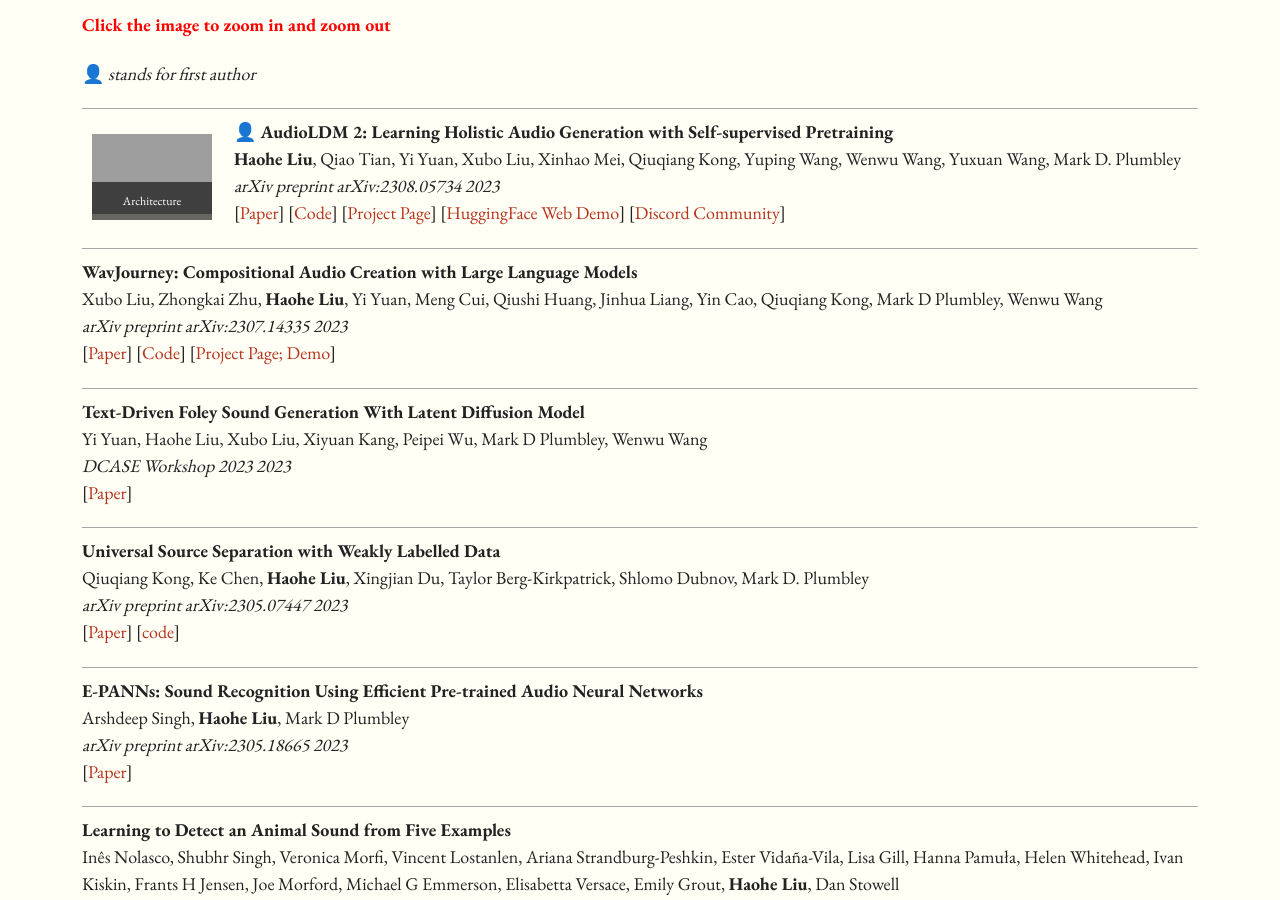
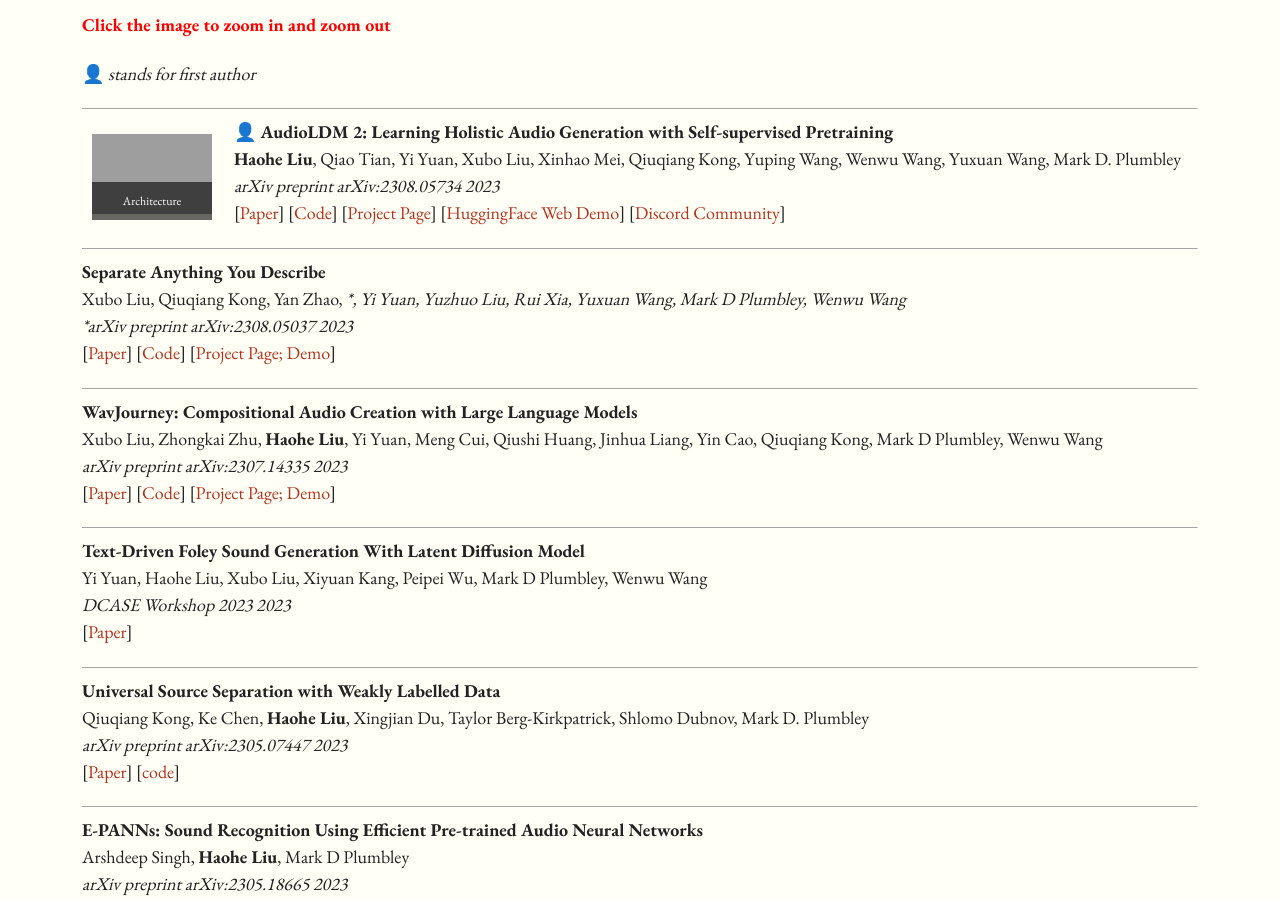
Before and after one commit to haoheliu/haoheliu.github.io, a Jekyll site: the page built from index.md, in a window 1280 px wide and 900 px high, scrolled down 3571 px, cut to the strip 0-900 px from the top of the window. Built offline with Jekyll 4.4.1, drawn with Linux system fonts in a browser that asks for light colours; comment, search, counter and statistics services are not loaded; grey boxes are pictures that could not be loaded.

Commit message:
Update index.md

```diff
--- a/index.md
+++ b/index.md
@@ -225,6 +225,18 @@ pubs:
           url: https://huggingface.co/spaces/haoheliu/audioldm2-text2audio-text2music
         - name: "Discord Community"
           url: https://discord.gg/b64SEmdf
+
+    - title: "Separate Anything You Describe"
+      author:  "Xubo Liu, Qiuqiang Kong, Yan Zhao, **, Yi Yuan, Yuzhuo Liu, Rui Xia, Yuxuan Wang, Mark D Plumbley, Wenwu Wang"
+      journal: "arXiv preprint arXiv:2308.05037"
+      year:    "2023"
+      media:
+        - name: "Paper"
+          url:  https://arxiv.org/pdf/2308.05037
+        - name: "Code"
+          url:  https://github.com/Audio-AGI/AudioSep
+        - name: "Project Page; Demo"
+          url:  https://audio-agi.github.io/Separate-Anything-You-Describe/
 
     - title: "WavJourney: Compositional Audio Creation with Large Language Models"
       author:  "Xubo Liu, Zhongkai Zhu, **Haohe Liu**, Yi Yuan, Meng Cui, Qiushi Huang, Jinhua Liang, Yin Cao, Qiuqiang Kong, Mark D Plumbley, Wenwu Wang"
```
